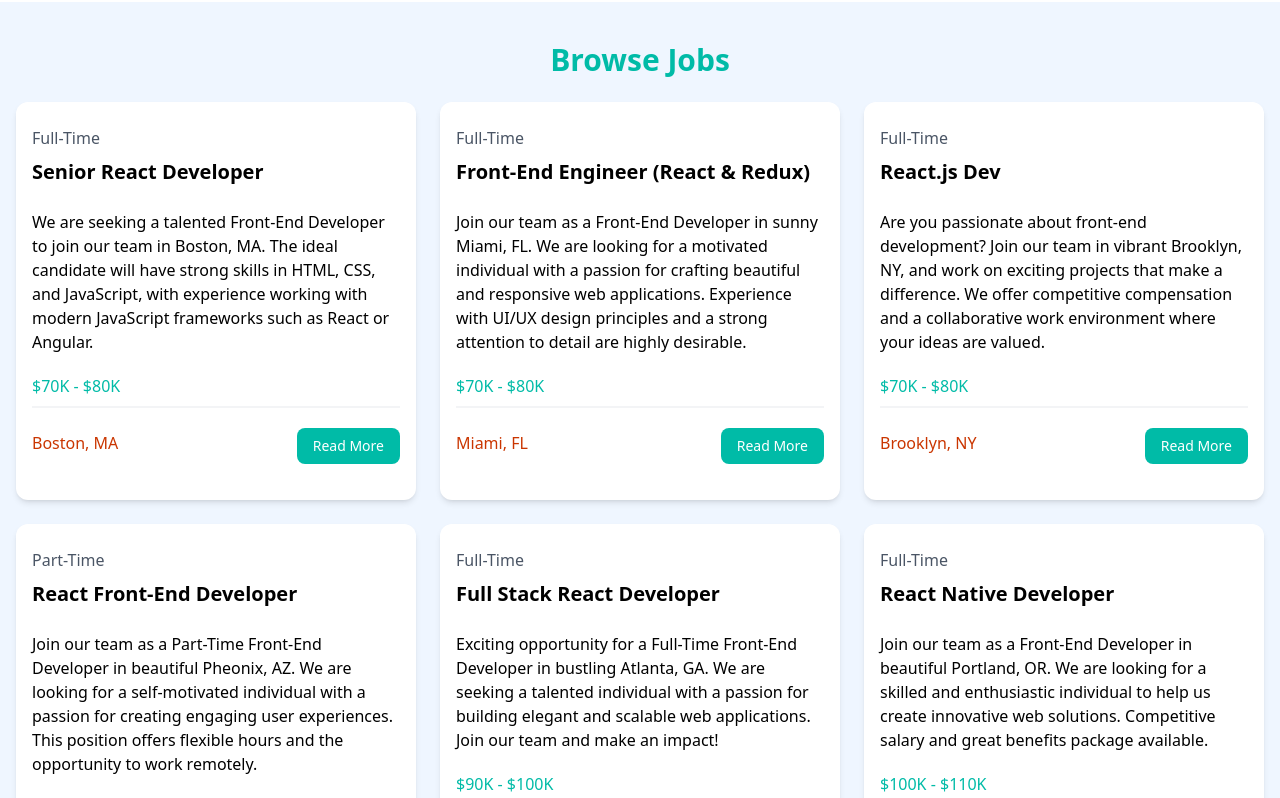
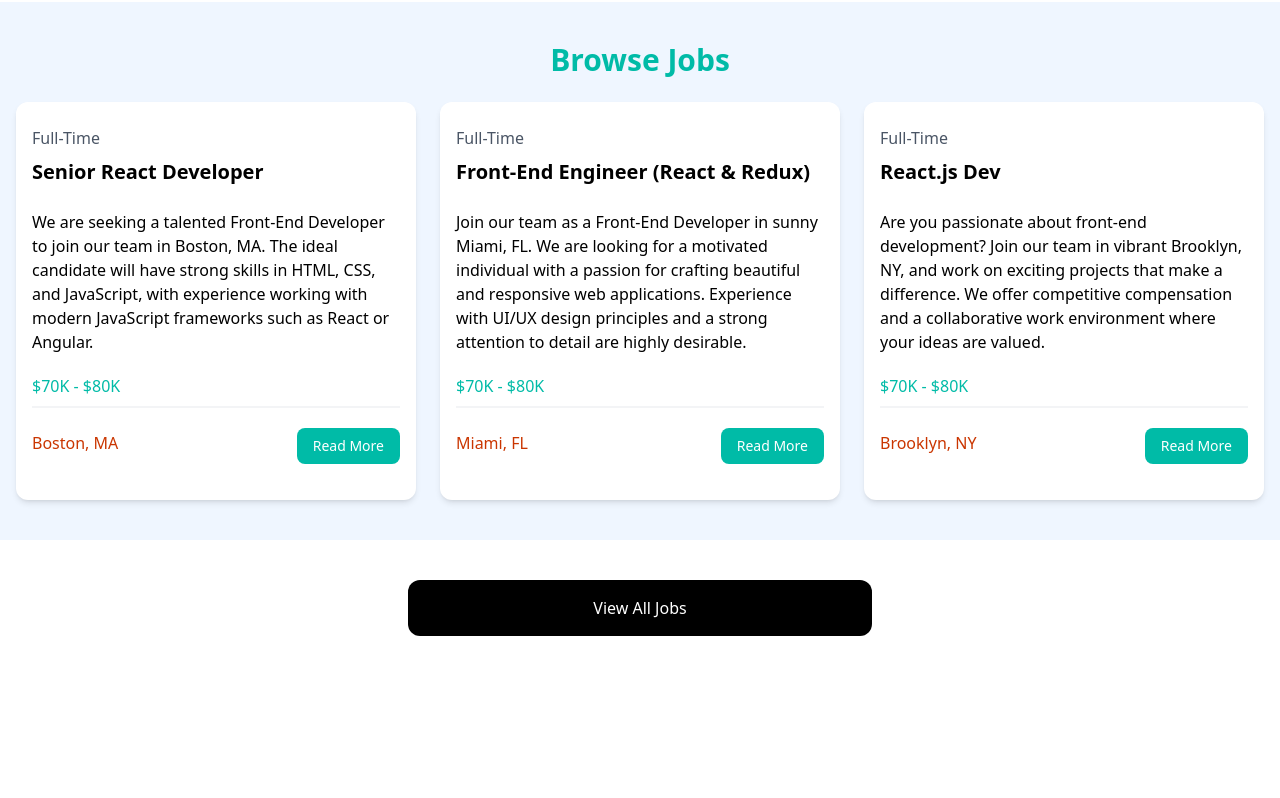
Before and after one commit to AmaduKamara/job-portal, a React (Vite) app: page / in a window 1280 px wide. Shown: the part 607-1405 px from the top of the page. After the commit the page ends 1283 px from the top, so only its background shows below. Built offline with nearby package versions, Linux system fonts and the light colour scheme.

Commit message:
Render 3 recent jobs on the joblisting page

```diff
--- a/src/components/JobListings.jsx
+++ b/src/components/JobListings.jsx
@@ -2,6 +2,7 @@ import jobs from "../jobs.json";
 import Job from "./Job";
 
 const JobListings = () => {
+  const recentJobs = jobs.slice(0, 3);
   return (
     <section className='bg-blue-50 px-4 py-10'>
       <div className='container-xl lg:container m-auto'>
@@ -10,7 +11,7 @@ const JobListings = () => {
         </h2>
         <div className='grid grid-cols-1 md:grid-cols-3 gap-6'>
           {/* <!-- Job Listing 1 --> */}
-          {jobs.map((job) => (
+          {recentJobs.map((job) => (
             <Job key={job.id} job={job} />
           ))}
         </div>
```
